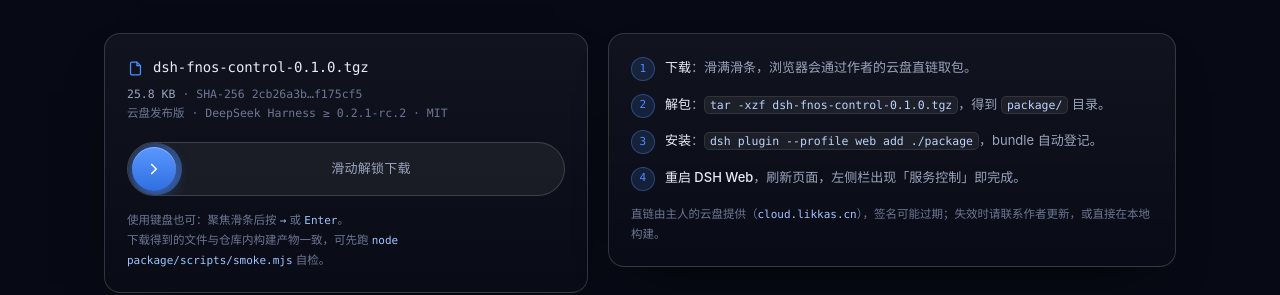
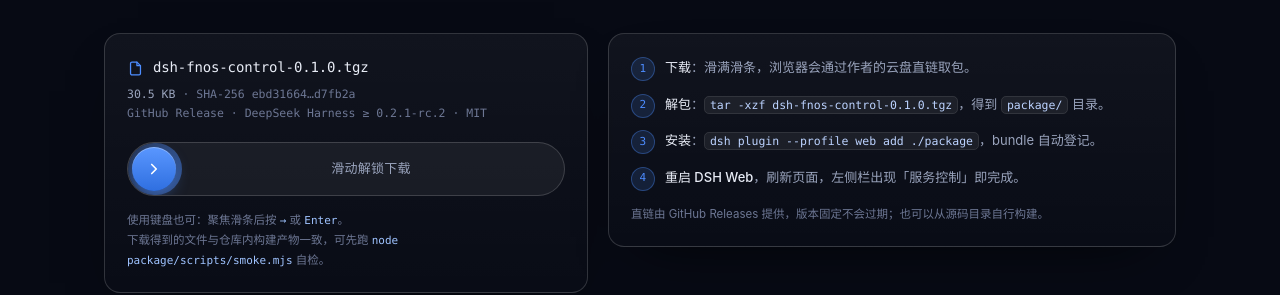
Before and after one commit to QICci/dsh-fnos-control, a website: page site/index.html in a window 1280 px wide. Shown: the part 1973-2268 px from the top of the page. Drawn offline with Linux system fonts and the light colour scheme.

Commit message:
feat(site): download from the GitHub release, link the repository
- point the slider at the v0.1.0 release asset instead of the expiring
  cloud-share URL
- show the release size and its real SHA-256
- link the repository from the hero CTA row
- keep the published homepage at https://dsh.likkas.cn/

```diff
--- a/site/index.html
+++ b/site/index.html
@@ -453,12 +453,12 @@
             <b>dsh-fnos-control-0.1.0.tgz</b>
           </div>
           <div class="dl-meta">
-            <span>25.8 KB</span> · SHA-256 2cb26a3b…f175cf5<br>云盘发布版 · DeepSeek Harness ≥ 0.2.1-rc.2 · MIT
+            <span>30.5 KB</span> · SHA-256 ebd31664…d7fb2a<br>GitHub Release · DeepSeek Harness ≥ 0.2.1-rc.2 · MIT
           </div>
 
           <div class="slider" id="download-slider" role="button" tabindex="0"
                aria-label="向右滑动以开始下载插件包"
-               data-url="https://cloud.likkas.cn/d/CNYD-131/DSH%E6%8F%92%E4%BB%B6/%E9%A3%9E%E7%89%9BDSH%E9%87%8D%E5%90%AF%E6%8E%A7%E5%88%B6/dsh-fnos-control-0.1.0.tgz?sign=rnc9WT-nQE4sZXm5C5Ag-IaopjnGQdLn38XQz_bmktA=:0">
+               data-url="https://github.com/QICci/dsh-fnos-control/releases/download/v0.1.0/dsh-fnos-control-0.1.0.tgz">
             <div class="slider-fill"></div>
             <div class="slider-hint">滑动解锁下载</div>
             <div class="slider-thumb">
@@ -480,7 +480,7 @@
             <li><b>重启 DSH Web</b>，刷新页面，左侧栏出现「服务控制」即完成。</li>
           </ol>
           <p class="dl-note" style="margin-top:16px">
-            直链由主人的云盘提供（<code>cloud.likkas.cn</code>），签名可能过期；失效时请联系作者更新，或直接在本地构建。
+            直链由 GitHub Releases 提供，版本固定不会过期；也可以从源码目录自行构建。
           </p>
         </div>
       </div>
```
Also changed, not shown: README.zh.md (+4 -3 lines), README.md.
